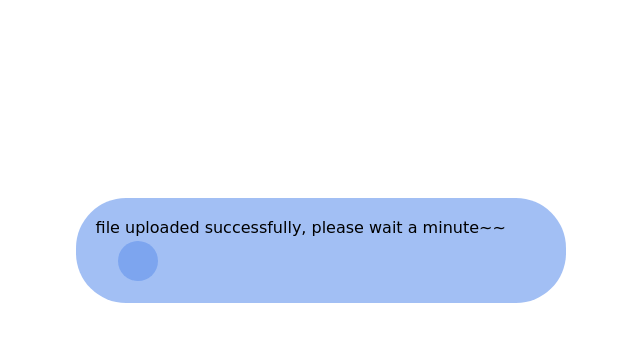
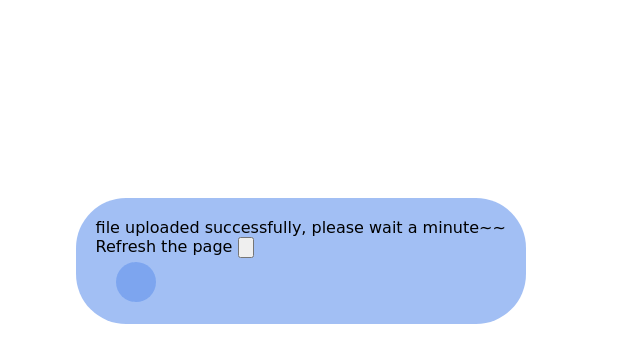
Before and after one commit to Undefeated-man/AI_teaching_project, a Python web app: template templates/wait.html in a window 1280 px wide. Shown: the top 363 px of the page, without its empty margins (122-762 px from the left). Run offline with Jinja, Linux system fonts and the light colour scheme; the template is opened without the code that fills it, so the values that code supplies are empty.

Commit message:
fix some issues

```diff
--- a/run.py
+++ b/run.py
@@ -30,7 +30,7 @@ def flask_file():
     return send_file(file)
 
 # redirect
-@app.route("/templates/wait.html")
+@app.route("/wait", methods = ['GET'])
 def redirect():
     filename = os.listdir(os.getcwd())[0]
     filetype = filename.split(".")[-1]
--- a/templates/wait.html
+++ b/templates/wait.html
@@ -7,6 +7,10 @@
 	<body>
 		<div id="box">
 			file uploaded successfully, please wait a minute~~
+			<form id="form1" enctype="multipart/form-data" method="get" action="http://47.107.34.101:6666/wait">
+				<label>Refresh the page</label>
+				<input type="button" />
+			</form>
 		<div>
 	</body>
 </html>
```
